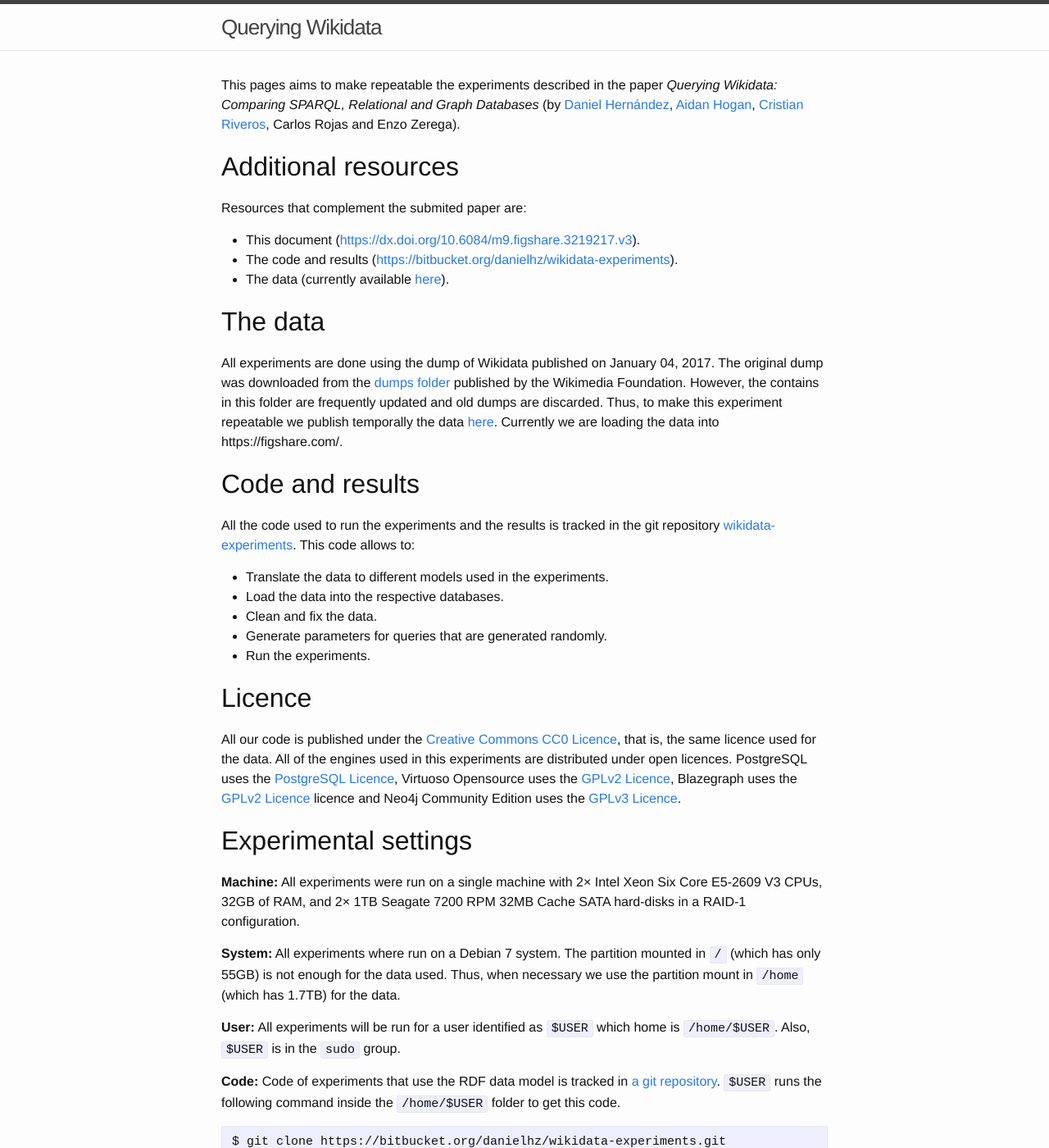
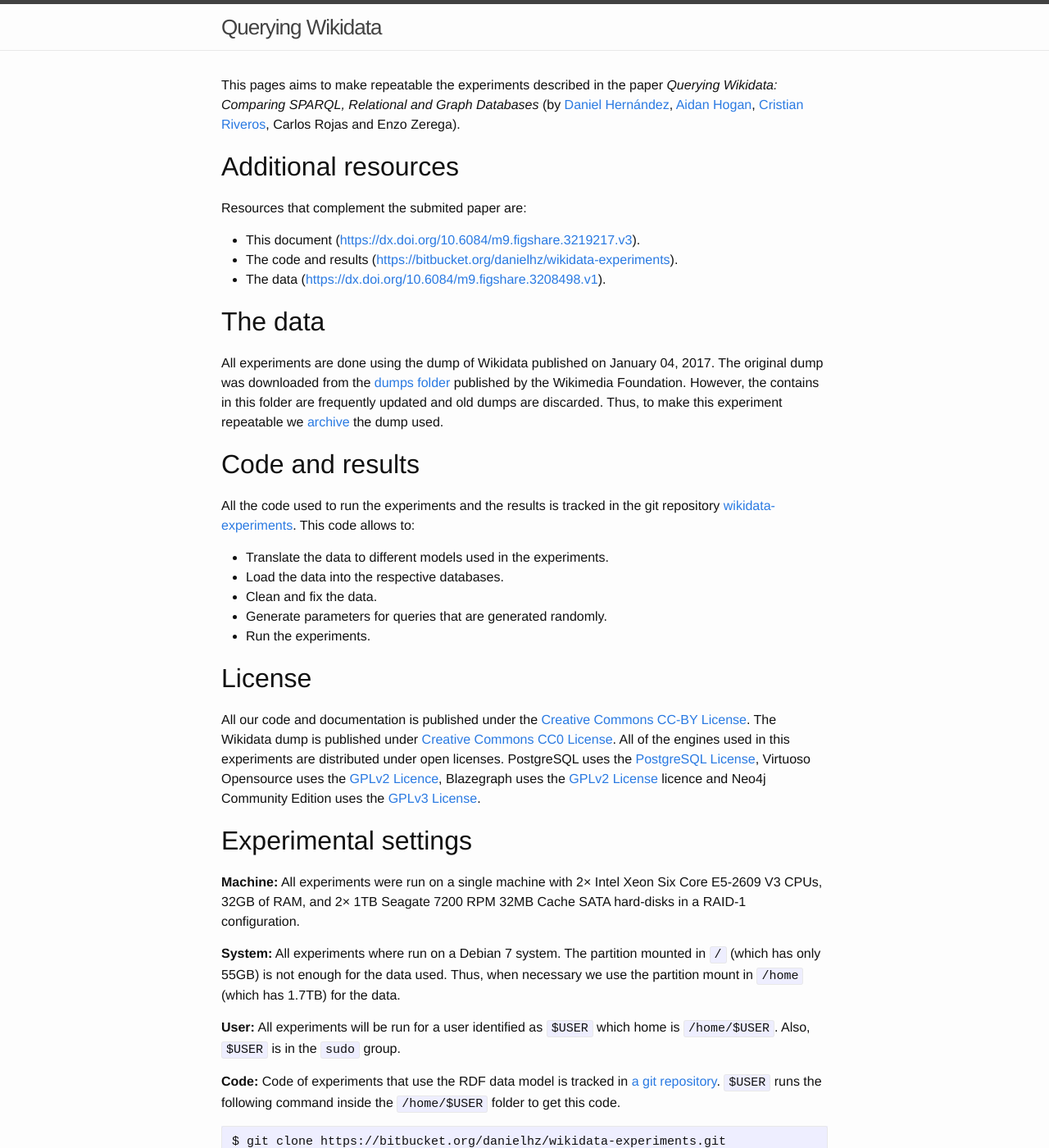
Before and after one commit to danielhz/wquery-docs, a Jekyll site: the page built from index.md, in a window 1280 px wide and 1400 px high. Shown: the whole window at 82% size. Built offline with Jekyll 4.4.1, drawn with Linux system fonts in a browser that asks for light colours; some of the changed text lies outside the part shown.

Commit message:
Upgrading documentation.

```diff
--- a/index.md
+++ b/index.md
@@ -15,7 +15,7 @@ Resources that complement the submited paper are:
 
 * This document (<https://dx.doi.org/10.6084/m9.figshare.3219217.v3>).
 * The code and results (<https://bitbucket.org/danielhz/wikidata-experiments>).
-* The data (currently available [here](http://datadumps.daniel.degu.cl/wikidata-20160104.json.gz)).
+* The data (<https://dx.doi.org/10.6084/m9.figshare.3208498.v1>).
 
 # The data
 
@@ -24,9 +24,7 @@ January 04, 2017. The original dump was downloaded from the
 [dumps folder](https://dumps.wikimedia.org/other/wikidata/) published by
 the Wikimedia Foundation. However, the contains in this folder are frequently
 updated and old dumps are discarded. Thus, to make this experiment repeatable
-we publish temporally the data
-[here](http://datadumps.daniel.degu.cl/wikidata-20160104.json.gz).
-Currently we are loading the data into https://figshare.com/.
+we [archive](https://dx.doi.org/10.6084/m9.figshare.3208498.v1) the dump used.
 
 # Code and results
 
@@ -41,19 +39,21 @@ This code allows to:
 * Generate parameters for queries that are generated randomly.
 * Run the experiments.
 
-# Licence
+# License
 
-All our code is published under the
-[Creative Commons CC0 Licence](https://creativecommons.org/publicdomain/zero/1.0/), that is, the same licence
-used for the data. All of the engines used in this experiments are
-distributed under open licences. PostgreSQL uses the
-[PostgreSQL Licence](https://opensource.org/licenses/postgresql),
+All our code and documentation is published under the
+[Creative Commons CC-BY License](http://creativecommons.org/licenses/by/4.0/).
+The Wikidata dump is published under
+[Creative Commons CC0 License](https://creativecommons.org/publicdomain/zero/1.0/).
+All of the engines used in this experiments are
+distributed under open licenses. PostgreSQL uses the
+[PostgreSQL License](https://opensource.org/licenses/postgresql),
 Virtuoso Opensource uses the
 [GPLv2 Licence](https://github.com/openlink/virtuoso-opensource/blob/develop/7/LICENSE),
 Blazegraph uses the
-[GPLv2 Licence](https://www.blazegraph.com/services/blazegraph-licensing/)
+[GPLv2 License](https://www.blazegraph.com/services/blazegraph-licensing/)
 licence and Neo4j Community Edition uses the
-[GPLv3 Licence](http://neo4j.com/licensing/).
+[GPLv3 License](http://neo4j.com/licensing/).
 
 # Experimental settings
 
```
Also changed, not shown: other parts of index.md (+4 -0 lines).
